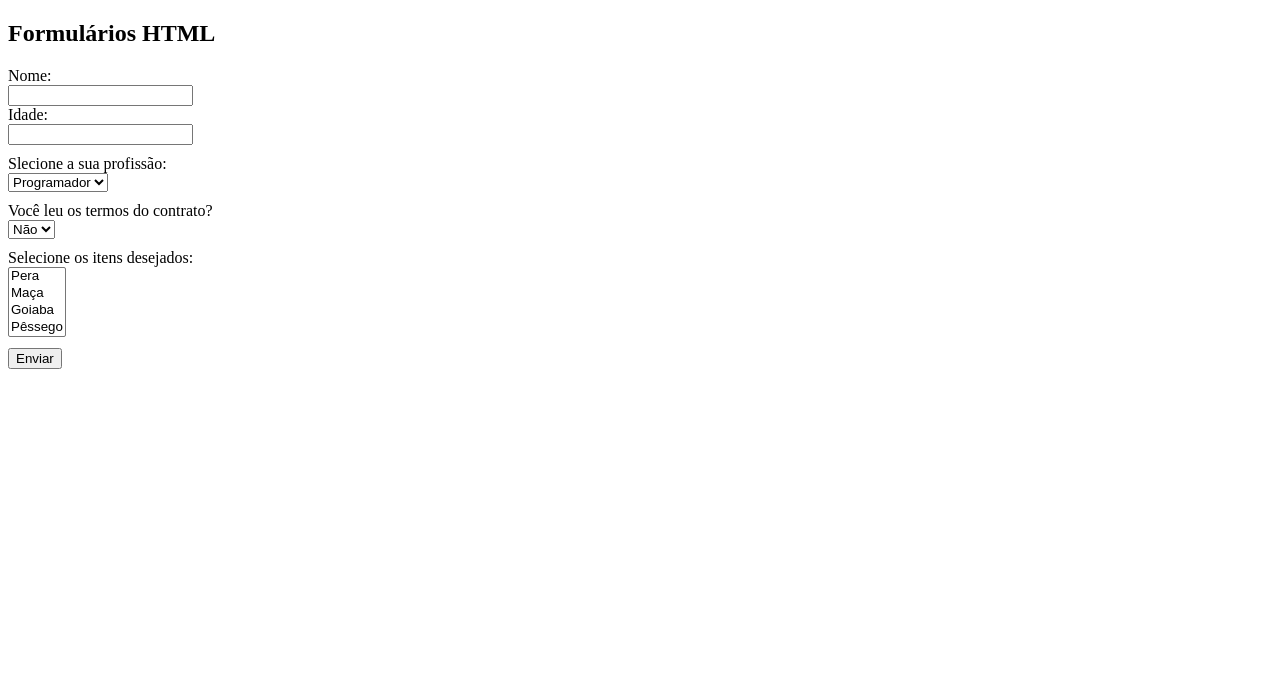
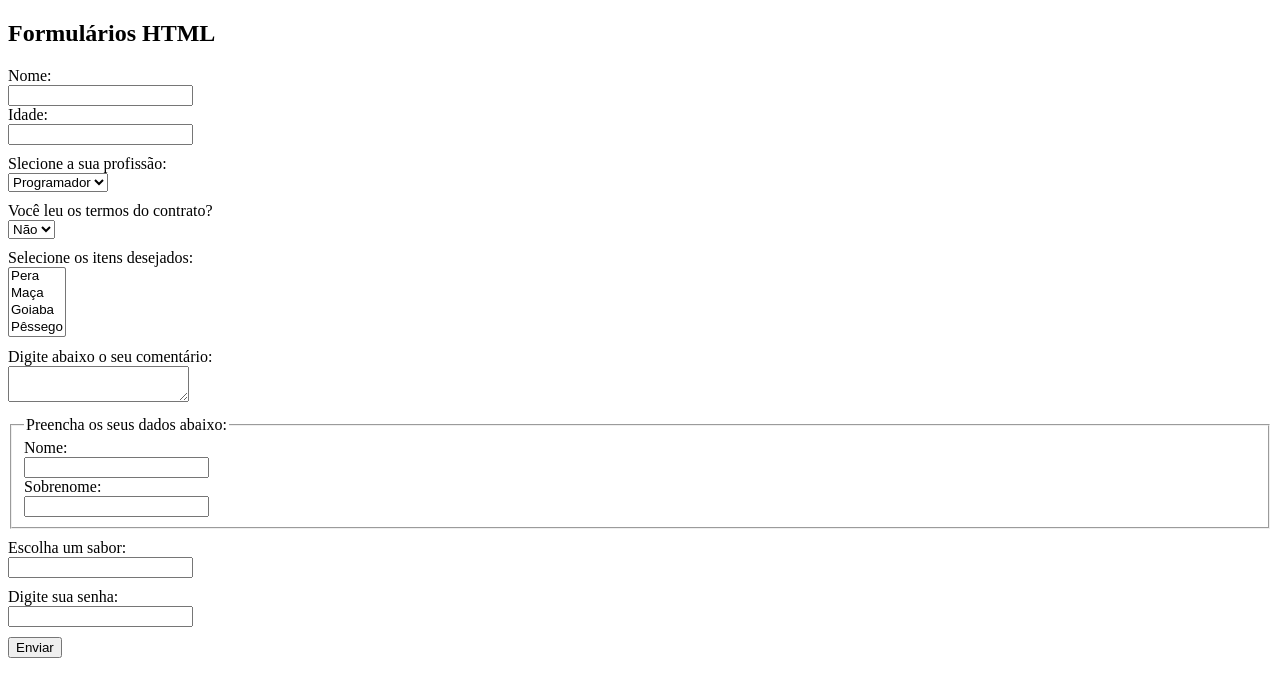
Before and after one commit to Chuyah/formacao-front-end, a plain HTML site: page 5_FORM/index.html in a window 1280 px wide. Drawn offline with Linux system fonts and the light colour scheme.

Commit message:
mais funcionalidades de formulários

```diff
--- a/5_FORM/index.html
+++ b/5_FORM/index.html
@@ -1,10 +1,10 @@
 <!DOCTYPE html>
 <html lang="en">
     <head>
-    <meta charset="UTF-8">
-    <meta name="viewport" content="width=device-width, initial-scale=1.0">
-    <link rel="stylesheet" href="css/styles.css" />
-    <title>Formulários</title>
+        <meta charset="UTF-8">
+        <meta name="viewport" content="width=device-width, initial-scale=1.0">
+        <link rel="stylesheet" href="css/styles.css" />
+        <title>Formulários</title>
     </head>
     <body>
         <!-- 1 - Primeiro formulario -->
@@ -33,7 +33,7 @@
 
             <div>
                 <label for="job">Slecione a sua profissão:</label>
-                <select name="jogb">
+                <select name="job">
                     <option value="programador">Programador</option>
                     <option value="tester">Tester/QA</option>
                     <option value="devops">DevOps</option>
@@ -64,6 +64,47 @@
                 </select>
             </div>
 
+            <!-- 9 - textarea -->
+
+            <div>
+                <label for="comment">Digite abaixo o seu comentário:</label>
+                <textarea name="comment"></textarea>
+            </div>
+
+            <!-- 10 - Fieldset e legend -->
+
+            <div>
+                <fieldset>
+                    <legend>Preencha os seus dados abaixo:</legend>
+                    <label for="firstname">Nome:</label>
+                    <input type="text" name="firstname">
+                    <label for="lastname">Sobrenome:</label>
+                    <input type="text" name="lastname">
+                </fieldset>
+            </div>
+
+            <!-- 11 - Datalist -->
+
+            <div>
+                <label for="flavors">Escolha um sabor:</label>
+                <input type="text" list="flavors" name="flavors">
+                <datalist id="flavors">
+                    <option value="Morango"></option>
+                    <option value="Chocolate"></option>
+                    <option value="Pêssego"></option>
+                    <option value="Baunilha"></option>
+                    <option value="Abacaxi"></option>
+                    <option value="Milho"></option>
+                </datalist>
+            </div>
+
+            <!-- 12 - Senhas -->
+
+            <div>
+                <label for="password">Digite sua senha:</label>
+                <input type="password" name="password">
+            </div>
+
             <!-- 5 - Envio de form -->
 
             <input type="submit" value="Enviar" />
```
